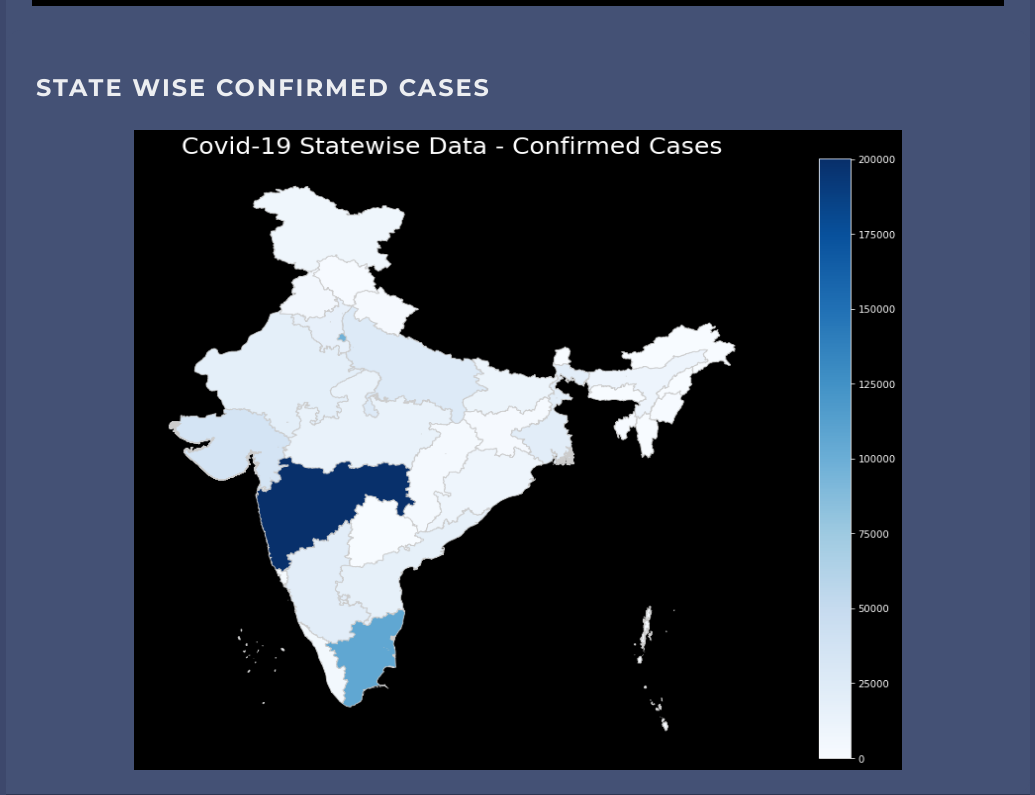
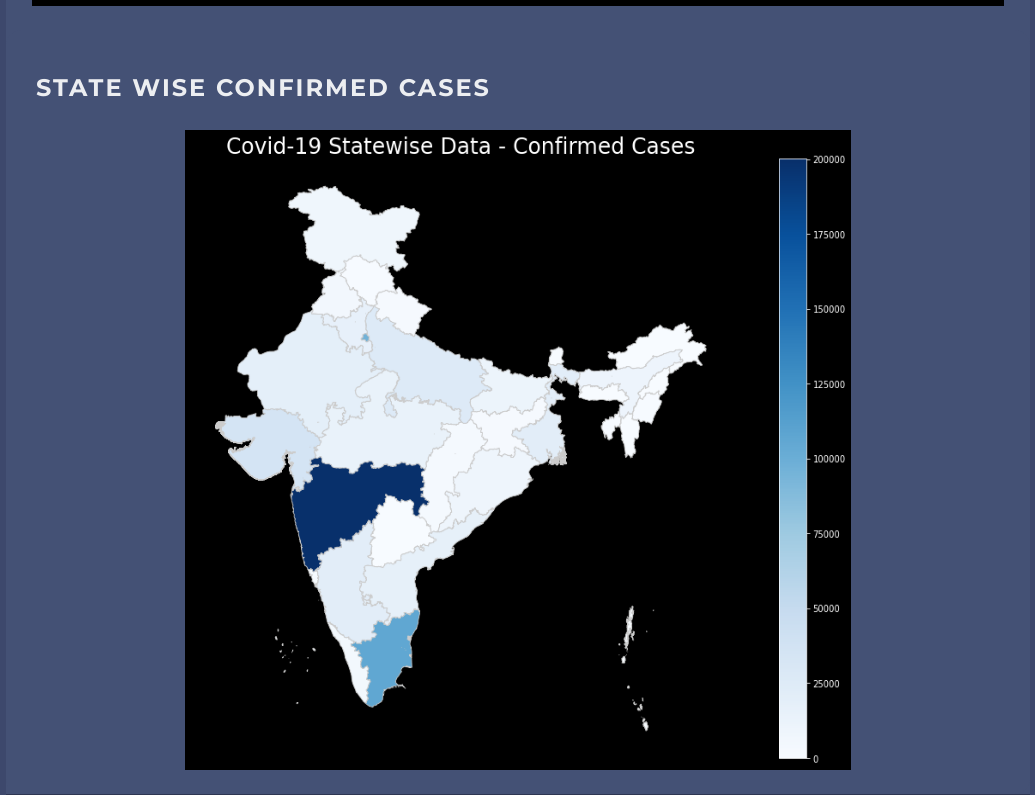
Before and after one commit to JustAbhishek/COVID19-update, a plain HTML site: page data.html in a window 1280 px wide. Shown: the part 3105-3900 px from the top of the page, without its empty margins (122-1157 px from the left). Drawn offline with nearby package versions, Linux system fonts and the light colour scheme; no server answers.

Commit message:
Add files via upload

```diff
--- a/data.html
+++ b/data.html
@@ -91,7 +91,7 @@
 		</div>
 		<div class="sub-section mt-4 pb-4">
 			<p class="heading mb-4">STATE WISE CONFIRMED CASES</p>
-			<div style="width:75%;  height:40rem; background-color:#3d486c; border-radius: 7px" class="sub-section mx-auto">
+			<div style="width:65%;  height:40rem; background-color:#3d486c; border-radius: 7px" class="sub-section mx-auto">
                 <img src="data/map.png" alt="MAP clusters"
                      style="width:100%;height:40rem"
 			</div>
```
